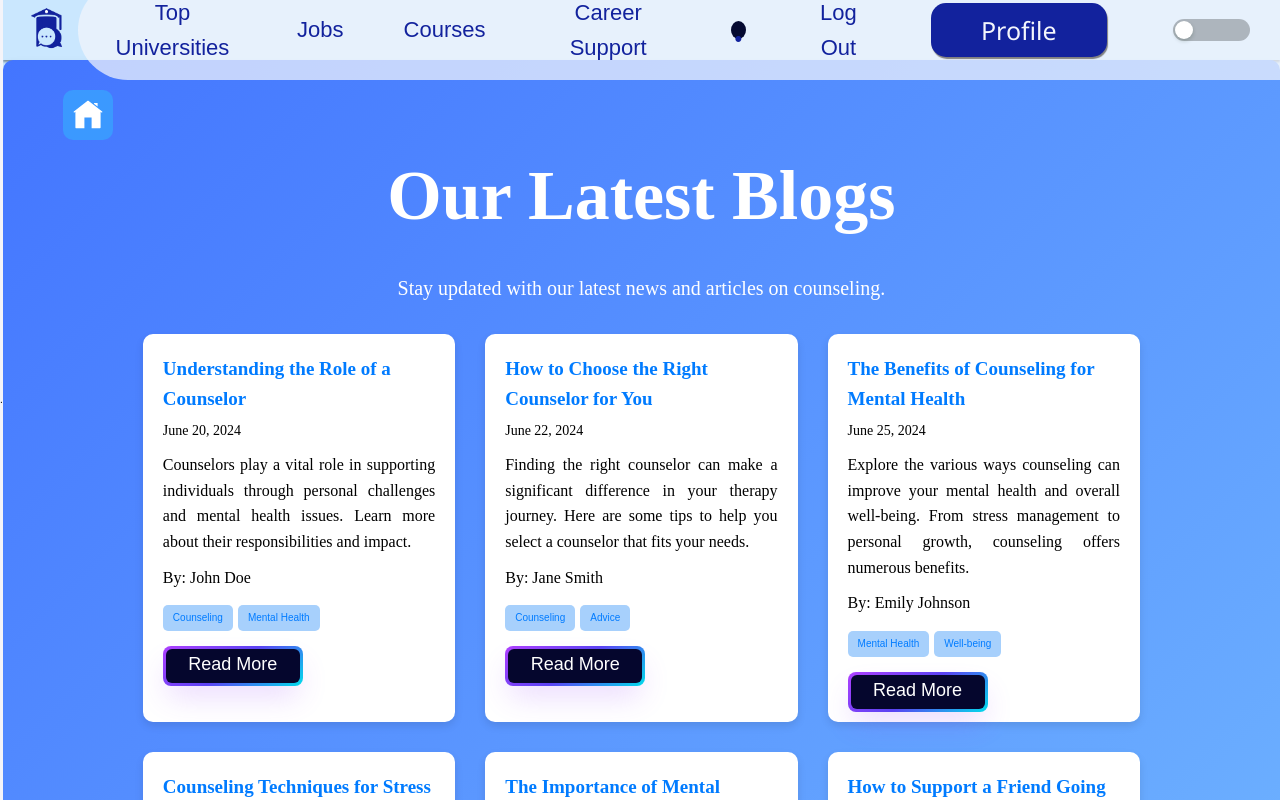
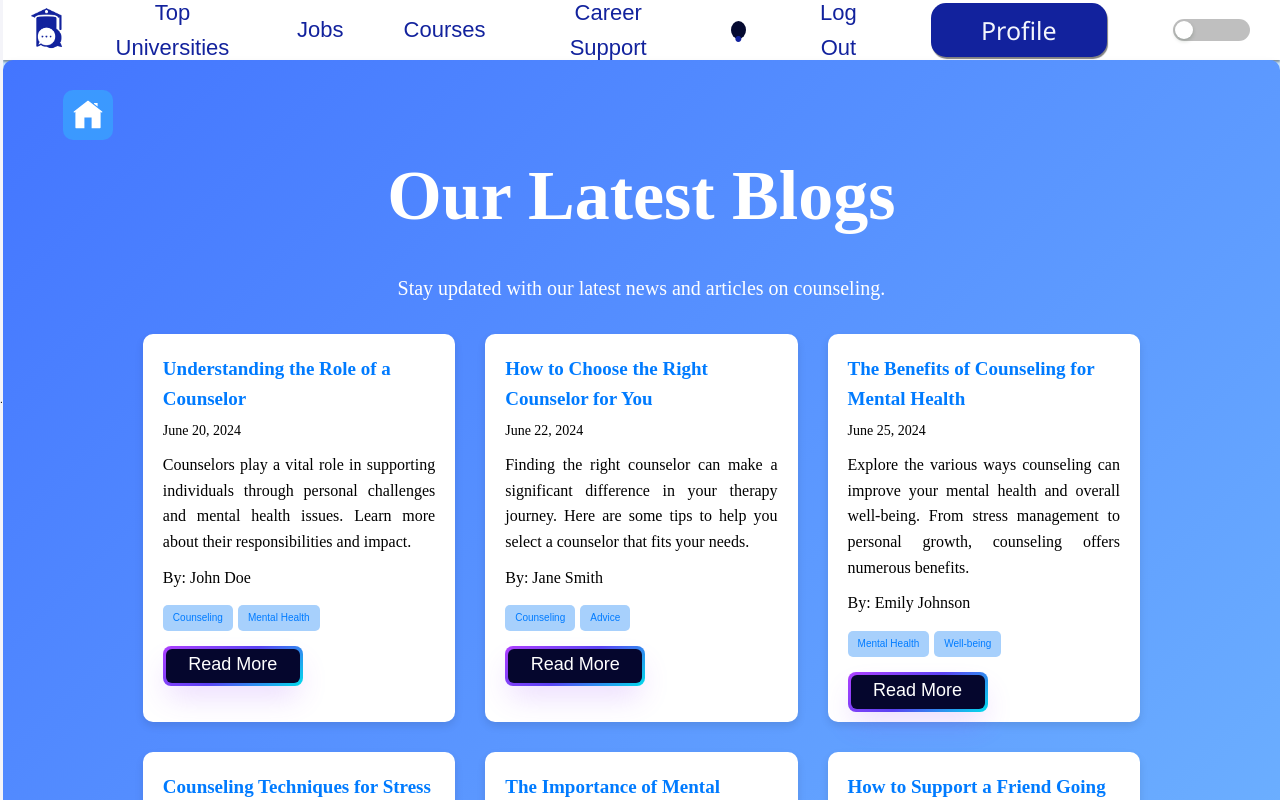
Before and after one commit to Counselllor/Counsellor-Web, a React (Vite) app: page /blogs in a window 1280 px wide. Built offline with nearby package versions, Linux system fonts and the light colour scheme; a web font is replaced by a local one.

Commit message:
update branch

```diff
--- a/src/components/Dashboard/Dashboard.css
+++ b/src/components/Dashboard/Dashboard.css
@@ -9,7 +9,7 @@
   align-items: center;
   padding: 10px;
   color: white;
-  background-color: #CAE7FE;
+  background-color: #ffffff;
 }
 
 #dark .navbar {
@@ -40,7 +40,6 @@
   float: right;
   padding: 0px 30px;
   align-items: center;
-  background-color: hsla(225, 57%, 97%, 0.722);
   border-top-left-radius: 50px;
   border-bottom-left-radius: 50px;
 }
--- a/src/components/topUniversites/topuniversities.css
+++ b/src/components/topUniversites/topuniversities.css
@@ -130,7 +130,7 @@
   align-items: center;
   padding: 10px;
   color: white;
-  background-color: #CAE7FE;
+  background-color: #ffffff;
 }
 
 #dark .navbar {
@@ -161,7 +161,6 @@
   float: right;
   padding: 0px 30px;
   align-items: center;
-  background-color: hsla(225, 57%, 97%, 0.722);
   border-top-left-radius: 50px;
   border-bottom-left-radius: 50px;
 }
```
